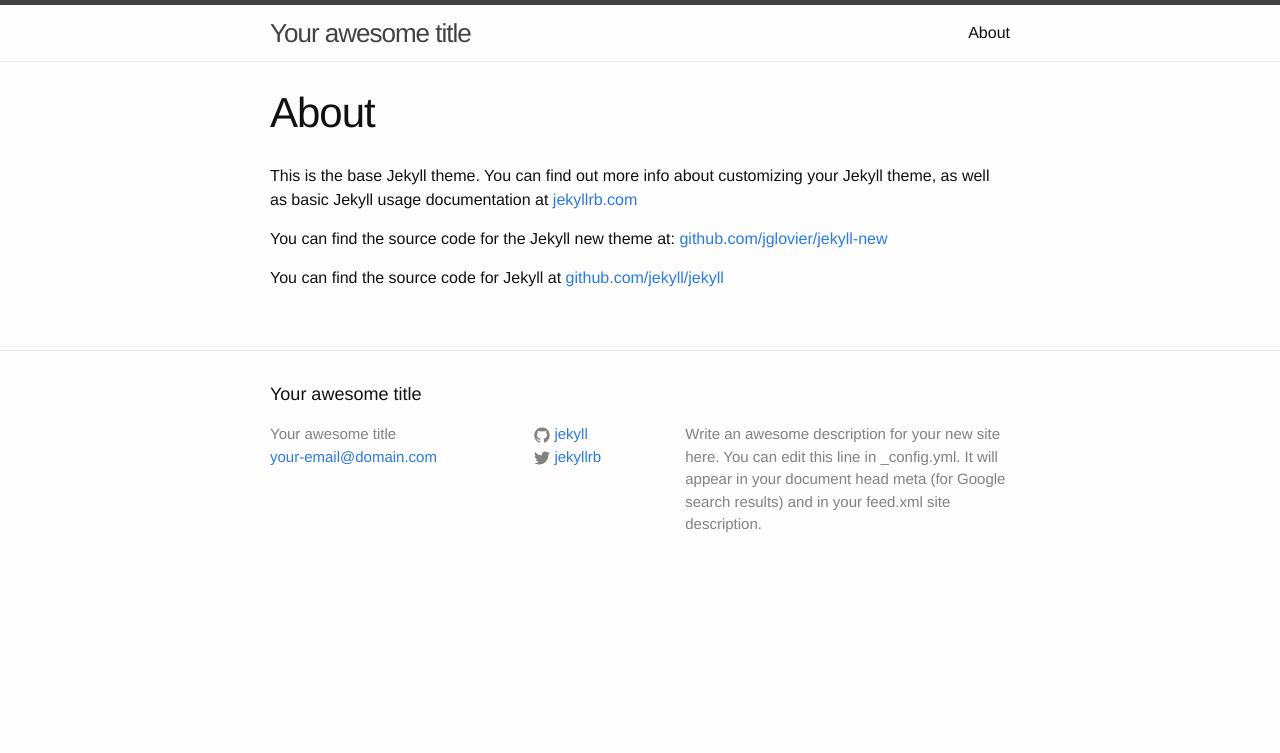
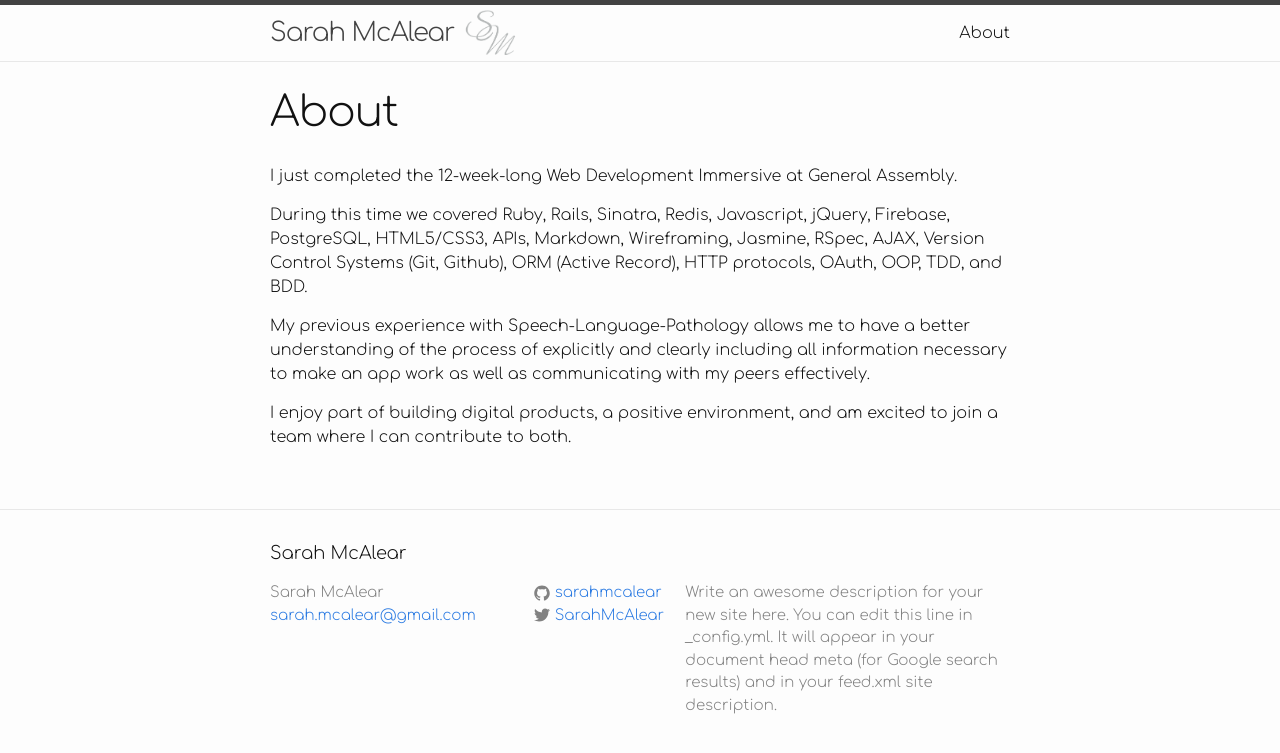
Before and after one commit to sarahwalther/sarahmcalear.github.io, a Jekyll site: the page built from about.md, in a window 1280 px wide. Shown: the top 753 px of the page. Built offline with Jekyll 4.4.1, drawn with Linux system fonts in a browser that asks for light colours; some web fonts are replaced.

Commit message:
adds logo, different font, and summary

```diff
--- a/_config.yml
+++ b/_config.yml
@@ -1,14 +1,14 @@
 # Site settings
-title: Your awesome title
-email: your-email@domain.com
+title: Sarah McAlear
+email: sarah.mcalear@gmail.com
 description: > # this means to ignore newlines until "baseurl:"
   Write an awesome description for your new site here. You can edit this
   line in _config.yml. It will appear in your document head meta (for
   Google search results) and in your feed.xml site description.
 baseurl: "" # the subpath of your site, e.g. /blog/
-url: "http://yourdomain.com" # the base hostname & protocol for your site
-twitter_username: jekyllrb
-github_username:  jekyll
+url: "http://sarahmcalear.github.io" # the base hostname & protocol for your site
+twitter_username: SarahMcAlear
+github_username:  sarahmcalear
 
 # Build settings
 markdown: kramdown
--- a/_includes/header.html
+++ b/_includes/header.html
@@ -2,6 +2,7 @@
 
   <div class="wrapper">
 
+    <img src="/assets/pictures/SM-Logo.png" class="small-logo">
     <a class="site-title" href="{{ site.baseurl }}/">{{ site.title }}</a>
 
     <nav class="site-nav">
--- /dev/null
+++ b/_sass/_header.scss
@@ -0,0 +1,8 @@
+header {
+  > .wrapper {
+    > img {
+      height: 45px;
+      padding: 5px;
+    }
+  }
+}
--- a/about.md
+++ b/about.md
@@ -4,8 +4,10 @@ title: About
 permalink: /about/
 ---
 
-This is the base Jekyll theme. You can find out more info about customizing your Jekyll theme, as well as basic Jekyll usage documentation at [jekyllrb.com](http://jekyllrb.com/)
+I just completed the 12-week-long Web Development Immersive at General Assembly.
 
-You can find the source code for the Jekyll new theme at: [github.com/jglovier/jekyll-new](https://github.com/jglovier/jekyll-new)
+During this time we covered Ruby, Rails, Sinatra, Redis, Javascript, jQuery, Firebase, PostgreSQL, HTML5/CSS3, APIs, Markdown, Wireframing, Jasmine, RSpec, AJAX, Version Control Systems (Git, Github), ORM (Active Record), HTTP protocols, OAuth, OOP, TDD, and BDD.
 
-You can find the source code for Jekyll at [github.com/jekyll/jekyll](https://github.com/jekyll/jekyll)
+My previous experience with Speech-Language-Pathology allows me to have a better understanding of the process of explicitly and clearly including all information necessary to make an app work as well as communicating with my peers effectively.
+
+I enjoy part of building digital products, a positive environment, and am excited to join a team where I can contribute to both.
--- a/css/main.scss
+++ b/css/main.scss
@@ -3,10 +3,14 @@
 ---
 @charset "utf-8";
 
+// Fonts
+@import url(http://fonts.googleapis.com/css?family=Poiret+One);
+@import url(http://fonts.googleapis.com/css?family=Comfortaa:400,300,700);
+@import url(http://fonts.googleapis.com/css?family=Numans);
 
 
 // Our variables
-$base-font-family: Helvetica, Arial, sans-serif;
+$base-font-family: 'Comfortaa', cursive;
 $base-font-size:   16px;
 $small-font-size:  $base-font-size * 0.875;
 $base-line-height: 1.5;
@@ -48,5 +52,6 @@ $on-laptop:        800px;
 @import
         "base",
         "layout",
-        "syntax-highlighting"
+        "syntax-highlighting",
+        "header"
 ;
```
Also changed, not shown: assets/pictures/SM-Logo.png (added).
